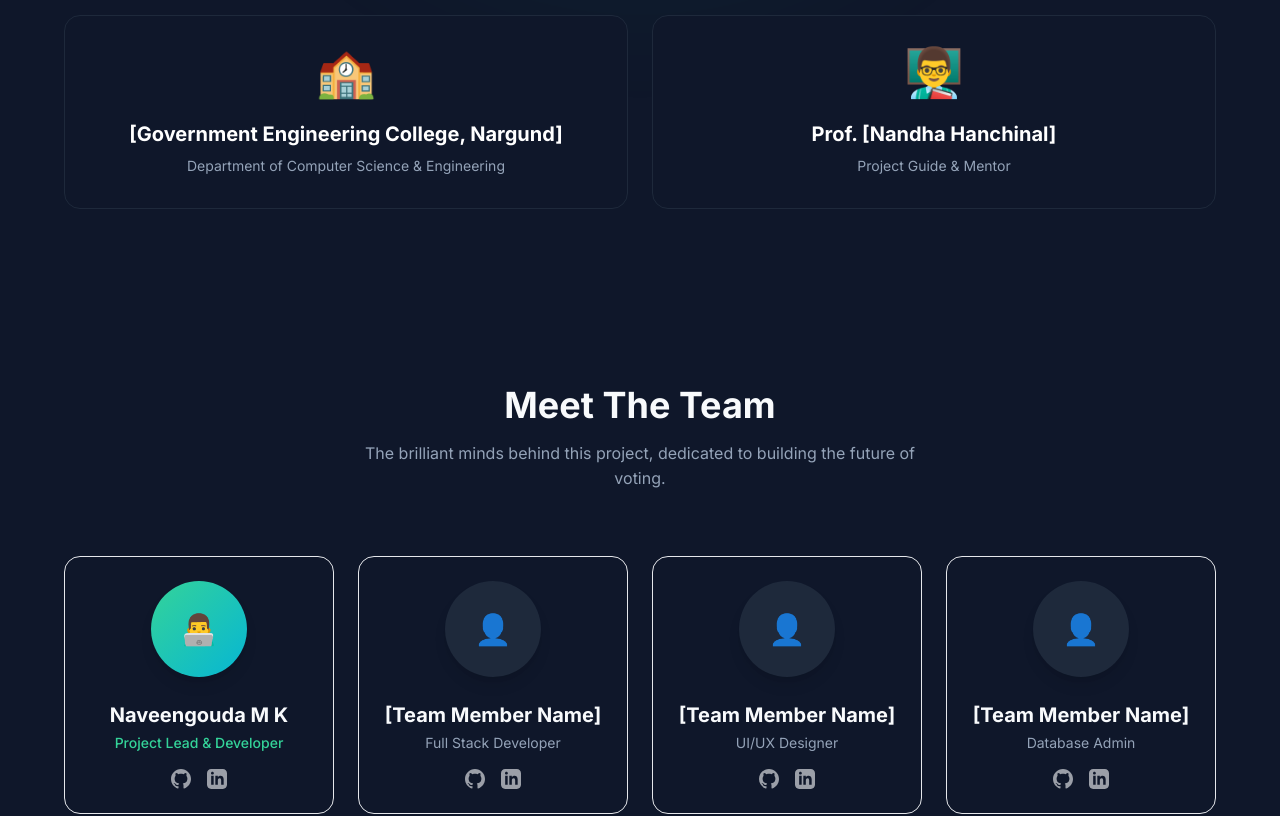
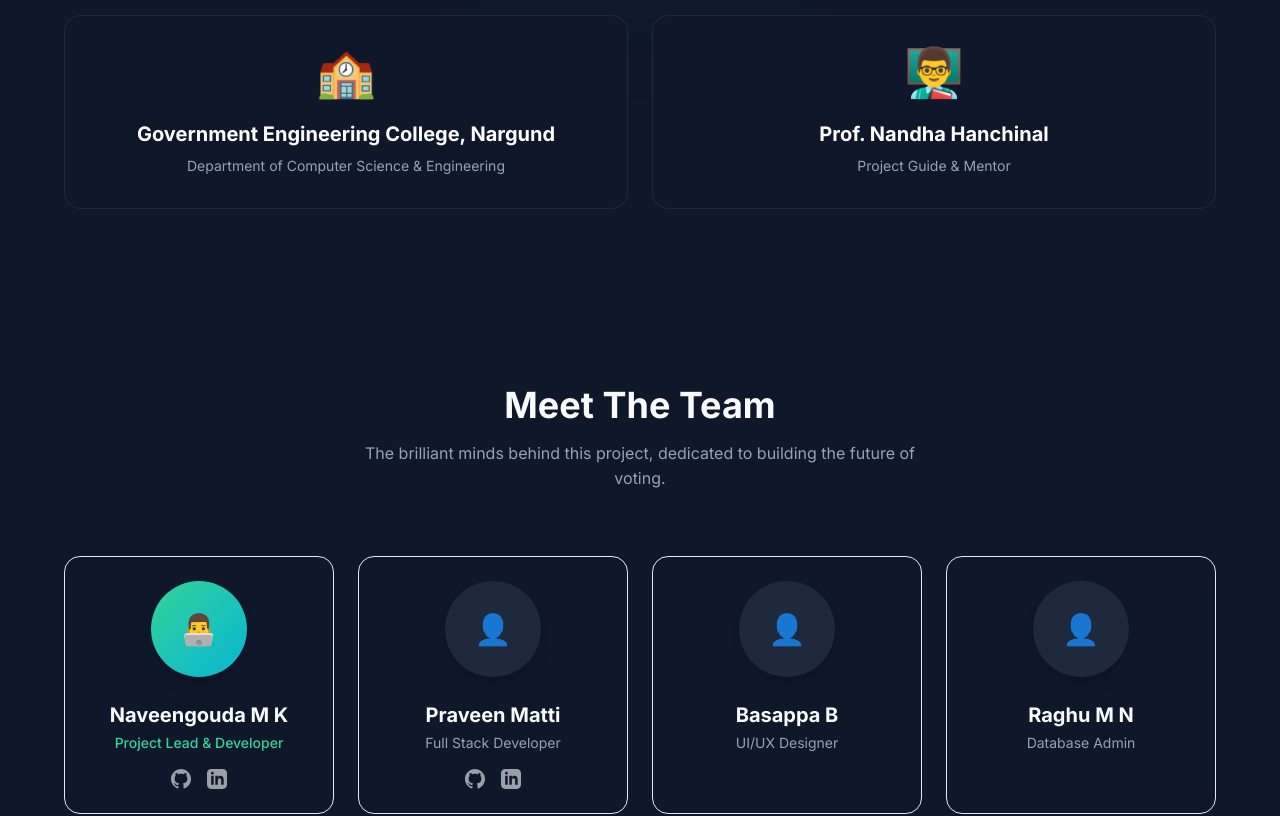
Before and after one commit to naveengoudamk/SmartVotingAppWeb, a React (Vite) app: page / in a window 1280 px wide. Shown: the part 1900-2716 px from the top of the page. Built offline with nearby package versions, Linux system fonts and the light colour scheme.

Commit message:
Update team links and about section details

```diff
--- a/src/components/About.jsx
+++ b/src/components/About.jsx
@@ -85,13 +85,13 @@ const About = () => {
                     <div className="grid grid-cols-1 md:grid-cols-2 gap-6">
                         <div className="group p-8 rounded-2xl bg-[var(--color-bg)] border border-slate-800 hover:border-emerald-500/30 transition-all duration-300 hover:-translate-y-1 hover:shadow-lg hover:shadow-emerald-500/5">
                             <div className="text-5xl mb-6 transform group-hover:scale-110 transition-transform duration-300">🏫</div>
-                            <h4 className="text-xl font-bold text-white mb-2 group-hover:text-emerald-400 transition-colors">[Government Engineering College, Nargund]</h4>
+                            <h4 className="text-xl font-bold text-white mb-2 group-hover:text-emerald-400 transition-colors">Government Engineering College, Nargund</h4>
                             <p className="text-sm text-slate-400">Department of Computer Science & Engineering</p>
                         </div>
 
                         <div className="group p-8 rounded-2xl bg-[var(--color-bg)] border border-slate-800 hover:border-emerald-500/30 transition-all duration-300 hover:-translate-y-1 hover:shadow-lg hover:shadow-emerald-500/5">
                             <div className="text-5xl mb-6 transform group-hover:scale-110 transition-transform duration-300">👨‍🏫</div>
-                            <h4 className="text-xl font-bold text-white mb-2 group-hover:text-emerald-400 transition-colors">Prof. [Nandha Hanchinal]</h4>
+                            <h4 className="text-xl font-bold text-white mb-2 group-hover:text-emerald-400 transition-colors">Prof. Nandha Hanchinal</h4>
                             <p className="text-sm text-slate-400">Project Guide & Mentor</p>
                         </div>
                     </div>
--- a/src/components/Team.jsx
+++ b/src/components/Team.jsx
@@ -1,6 +1,6 @@
 import React from 'react';
 
-const TeamMember = ({ name, role, isLead }) => (
+const TeamMember = ({ name, role, isLead, github, linkedin }) => (
     <div className={`relative group ${isLead ? 'md:col-span-2 lg:col-span-1 border-emerald-500/50' : 'border-slate-700/50'}`}>
         <div className="h-full bg-[var(--color-bg)] p-6 rounded-2xl border transition-all duration-300 hover:-translate-y-2 hover:border-emerald-500 hover:shadow-xl hover:shadow-emerald-500/10">
             <div className={`w-24 h-24 mx-auto mb-6 rounded-full flex items-center justify-center text-3xl shadow-lg ${isLead ? 'bg-gradient-to-br from-emerald-400 to-cyan-500' : 'bg-slate-800'}`}>
@@ -11,12 +11,16 @@ const TeamMember = ({ name, role, isLead }) => (
             <p className={`text-sm mb-4 ${isLead ? 'text-emerald-400 font-medium' : 'text-slate-400'}`}>{role}</p>
 
             <div className="flex justify-center gap-4 opacity-60 group-hover:opacity-100 transition-opacity">
-                <a href="#" className="hover:text-emerald-400 transition-colors" title="GitHub">
-                    <svg className="w-5 h-5" fill="currentColor" viewBox="0 0 24 24"><path d="M12 0c-6.626 0-12 5.373-12 12 0 5.302 3.438 9.8 8.207 11.387.599.111.793-.261.793-.577v-2.234c-3.338.726-4.033-1.416-4.033-1.416-.546-1.387-1.333-1.756-1.333-1.756-1.089-.745.083-.729.083-.729 1.205.084 1.839 1.237 1.839 1.237 1.07 1.834 2.807 1.304 3.492.997.107-.775.418-1.305.762-1.604-2.665-.305-5.467-1.334-5.467-5.931 0-1.311.469-2.381 1.236-3.221-.124-.303-.535-1.524.117-3.176 0 0 1.008-.322 3.301 1.23.957-.266 1.983-.399 3.003-.404 1.02.005 2.047.138 3.006.404 2.291-1.552 3.297-1.23 3.297-1.23.653 1.653.242 2.874.118 3.176.77.84 1.235 1.911 1.235 3.221 0 4.609-2.807 5.624-5.479 5.921.43.372.823 1.102.823 2.222v3.293c0 .319.192.694.801.576 4.765-1.589 8.199-6.086 8.199-11.386 0-6.627-5.373-12-12-12z" /></svg>
-                </a>
-                <a href="#" className="hover:text-emerald-400 transition-colors" title="LinkedIn">
-                    <svg className="w-5 h-5" fill="currentColor" viewBox="0 0 24 24"><path d="M19 0h-14c-2.761 0-5 2.239-5 5v14c0 2.761 2.239 5 5 5h14c2.762 0 5-2.239 5-5v-14c0-2.761-2.238-5-5-5zm-11 19h-3v-11h3v11zm-1.5-12.268c-.966 0-1.75-.79-1.75-1.764s.784-1.764 1.75-1.764 1.75.79 1.75 1.764-.783 1.764-1.75 1.764zm13.5 12.268h-3v-5.604c0-3.368-4-3.113-4 0v5.604h-3v-11h3v1.765c1.396-2.586 7-2.777 7 2.476v6.759z" /></svg>
-                </a>
+                {github && (
+                    <a href={github} target="_blank" rel="noopener noreferrer" className="hover:text-emerald-400 transition-colors" title="GitHub">
+                        <svg className="w-5 h-5" fill="currentColor" viewBox="0 0 24 24"><path d="M12 0c-6.626 0-12 5.373-12 12 0 5.302 3.438 9.8 8.207 11.387.599.111.793-.261.793-.577v-2.234c-3.338.726-4.033-1.416-4.033-1.416-.546-1.387-1.333-1.756-1.333-1.756-1.089-.745.083-.729.083-.729 1.205.084 1.839 1.237 1.839 1.237 1.07 1.834 2.807 1.304 3.492.997.107-.775.418-1.305.762-1.604-2.665-.305-5.467-1.334-5.467-5.931 0-1.311.469-2.381 1.236-3.221-.124-.303-.535-1.524.117-3.176 0 0 1.008-.322 3.301 1.23.957-.266 1.983-.399 3.003-.404 1.02.005 2.047.138 3.006.404 2.291-1.552 3.297-1.23 3.297-1.23.653 1.653.242 2.874.118 3.176.77.84 1.235 1.911 1.235 3.221 0 4.609-2.807 5.624-5.479 5.921.43.372.823 1.102.823 2.222v3.293c0 .319.192.694.801.576 4.765-1.589 8.199-6.086 8.199-11.386 0-6.627-5.373-12-12-12z" /></svg>
+                    </a>
+                )}
+                {linkedin && (
+                    <a href={linkedin} target="_blank" rel="noopener noreferrer" className="hover:text-emerald-400 transition-colors" title="LinkedIn">
+                        <svg className="w-5 h-5" fill="currentColor" viewBox="0 0 24 24"><path d="M19 0h-14c-2.761 0-5 2.239-5 5v14c0 2.761 2.239 5 5 5h14c2.762 0 5-2.239 5-5v-14c0-2.761-2.238-5-5-5zm-11 19h-3v-11h3v11zm-1.5-12.268c-.966 0-1.75-.79-1.75-1.764s.784-1.764 1.75-1.764 1.75.79 1.75 1.764-.783 1.764-1.75 1.764zm13.5 12.268h-3v-5.604c0-3.368-4-3.113-4 0v5.604h-3v-11h3v1.765c1.396-2.586 7-2.777 7 2.476v6.759z" /></svg>
+                    </a>
+                )}
             </div>
         </div>
     </div>
@@ -40,23 +44,31 @@ const Team = () => {
                         name="Naveengouda M K"
                         role="Project Lead & Developer"
                         isLead={true}
+                        github="https://github.com/naveengoudamk"
+                        linkedin="https://linkedin.com/in/"
                     />
 
                     {/* Team Members */}
                     <TeamMember
-                        name="[Team Member Name]"
+                        name="Praveen Matti"
                         role="Full Stack Developer"
                         isLead={false}
+                        github="https://github.com/praveenmatti"
+                        linkedin="https://github.com/praveenmatti"
                     />
                     <TeamMember
-                        name="[Team Member Name]"
+                        name="Basappa B"
                         role="UI/UX Designer"
                         isLead={false}
+                        github=""
+                        linkedin=""
                     />
                     <TeamMember
-                        name="[Team Member Name]"
+                        name="Raghu M N "
                         role="Database Admin"
                         isLead={false}
+                        github=""
+                        linkedin=""
                     />
                 </div>
 
```
